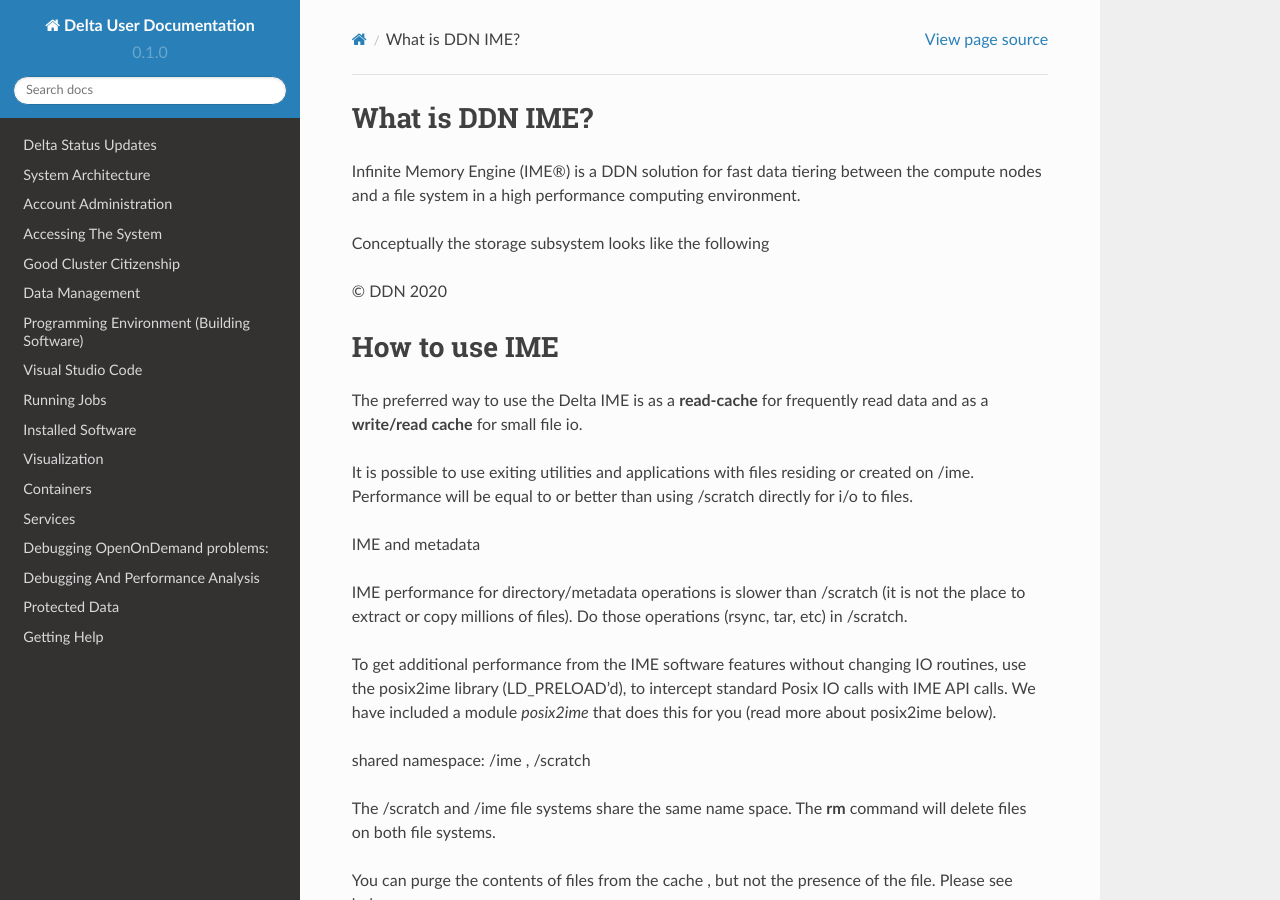
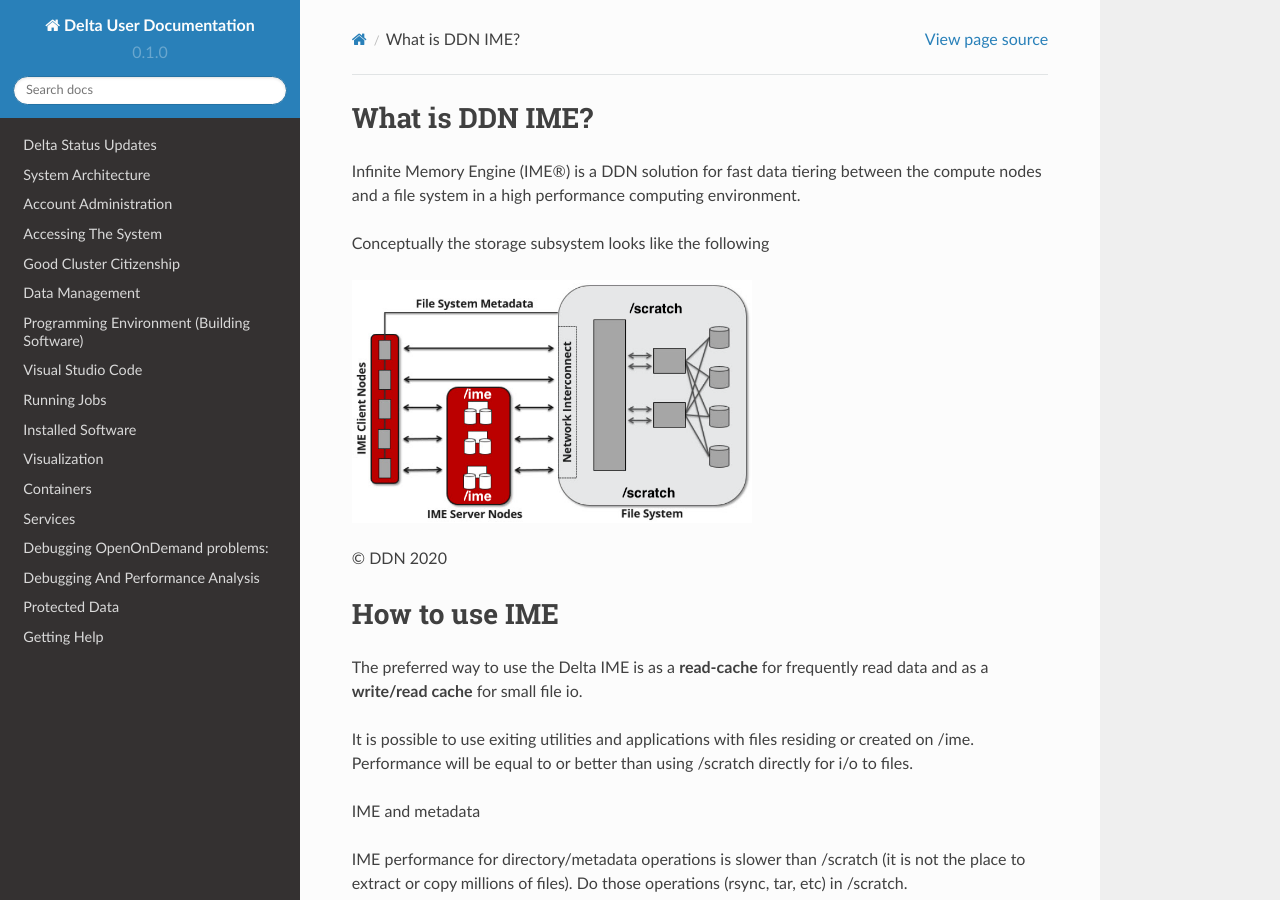
Before and after one commit to ncsa/Delta_doc, a Sphinx documentation site: the page built from docs/source/prog_env/ddn_ime.rst, in a window 1280 px wide and 900 px high. Built offline with Sphinx 7.4.7 and the Read the Docs theme 2.0.0, drawn with Linux system fonts in a browser that asks for light colours; pages that are not in the unit, such as notebooks, are missing from menus.

Commit message:
Changed IME absolute image path to relative

```diff
--- a/docs/source/prog_env/ddn_ime.rst
+++ b/docs/source/prog_env/ddn_ime.rst
@@ -6,6 +6,10 @@ between the compute nodes and a file system in a high performance
 computing environment.
 
 Conceptually the storage subsystem looks like the following
+
+..  image:: ../aux_pages/images/Delt_IME/Delta_IME.png
+    :alt: Storage subsystem
+    :width: 400px
 
 © DDN 2020
 
```
